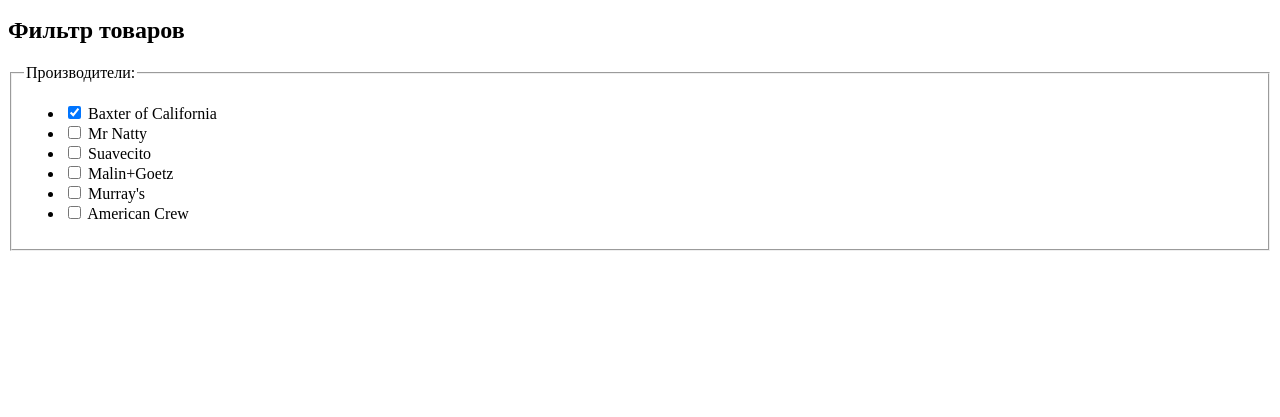
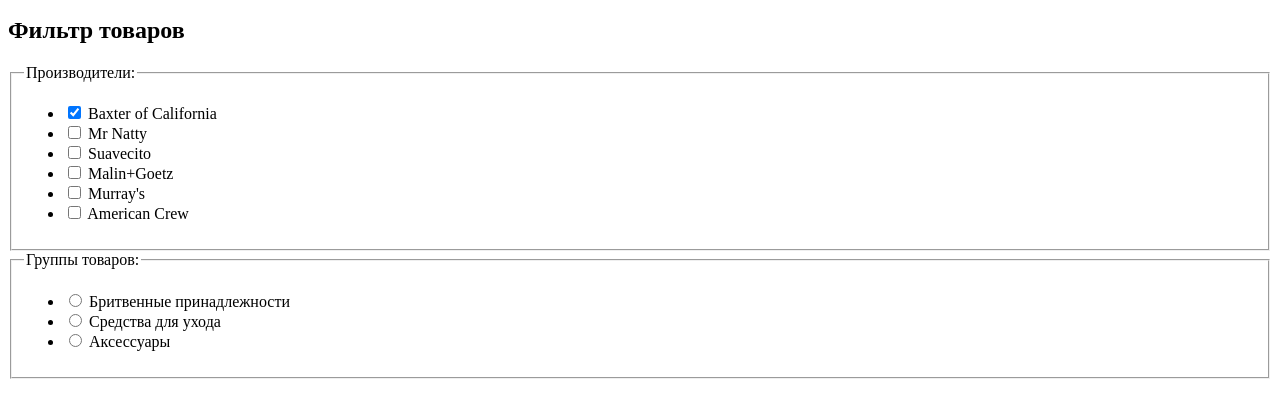
Before and after one commit to SetanSan/Barbershop, a plain HTML site: page catalog.html in a window 1280 px wide. Shown: the part 285-702 px from the top of the page. Drawn offline with Linux system fonts and the light colour scheme.

Commit message:
adding second fieldset with filter option list

```diff
--- a/catalog.html
+++ b/catalog.html
@@ -77,6 +77,23 @@
                         </li>
                     </ul>
                 </fieldset>
+                <fieldset>
+                    <legend>Группы товаров:</legend>
+                    <ul>
+                        <li class="catalog__filter-option">
+                            <input class="visually-hidden filter-input filter-input-radio" type="radio" name="product-group" value="shaving" id="filter-shave">
+                            <label for="filter-shave">Бритвенные принадлежности</label>
+                        </li>
+                        <li class="catalog__filter-option">
+                            <input class="visually-hidden filter-input filter-input-radio" type="radio" name="product-group" value="hair-care" id="filter-care">
+                            <label for="filter-care">Средства для ухода</label>
+                        </li>
+                        <li class="catalog__filter-option">
+                            <input class="visually-hidden filter-input filter-input-radio" type="radio" name="product-group" value="accessories" id="filter-accessories">
+                            <label for="filter-accessories">Аксессуары</label>
+                        </li>
+                    </ul>
+                </fieldset>
             </form>
         </section>
     </main>
```
